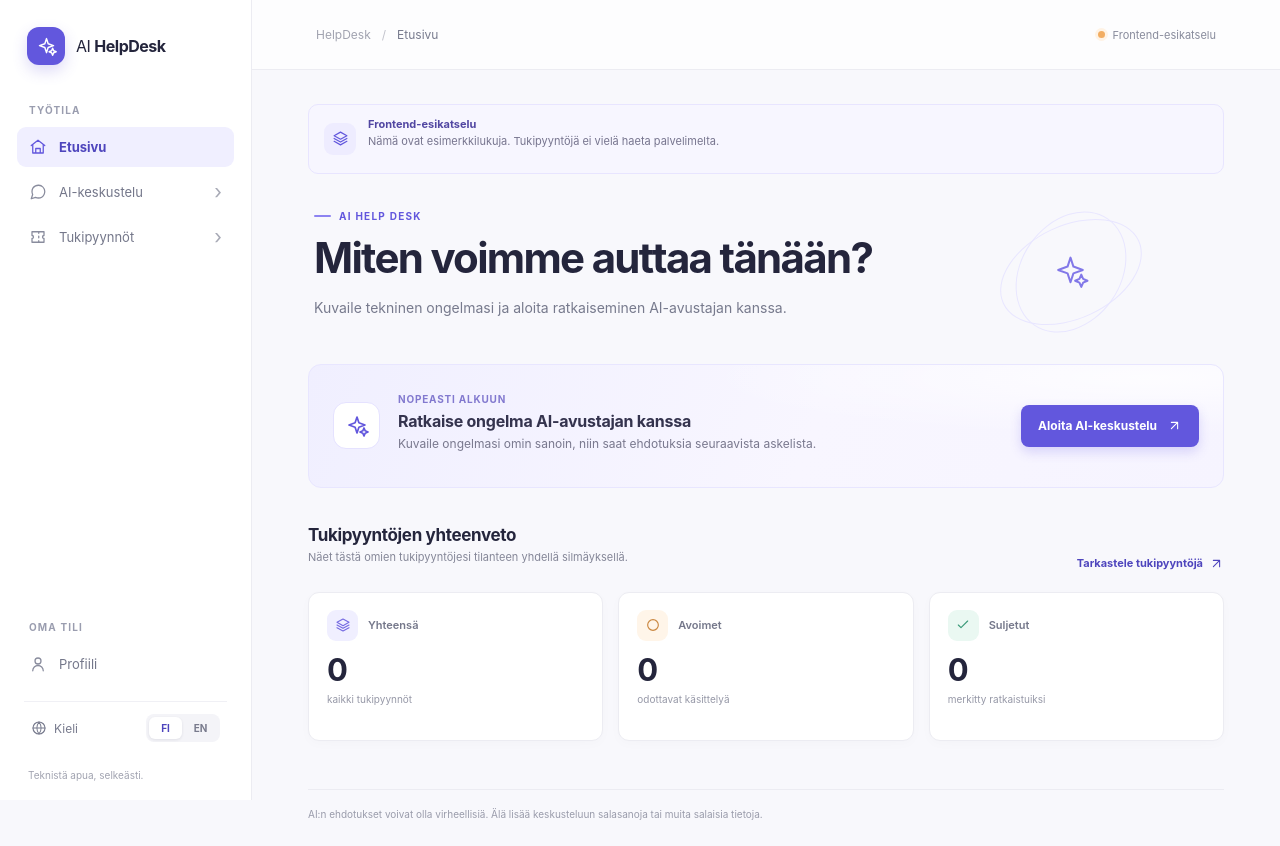
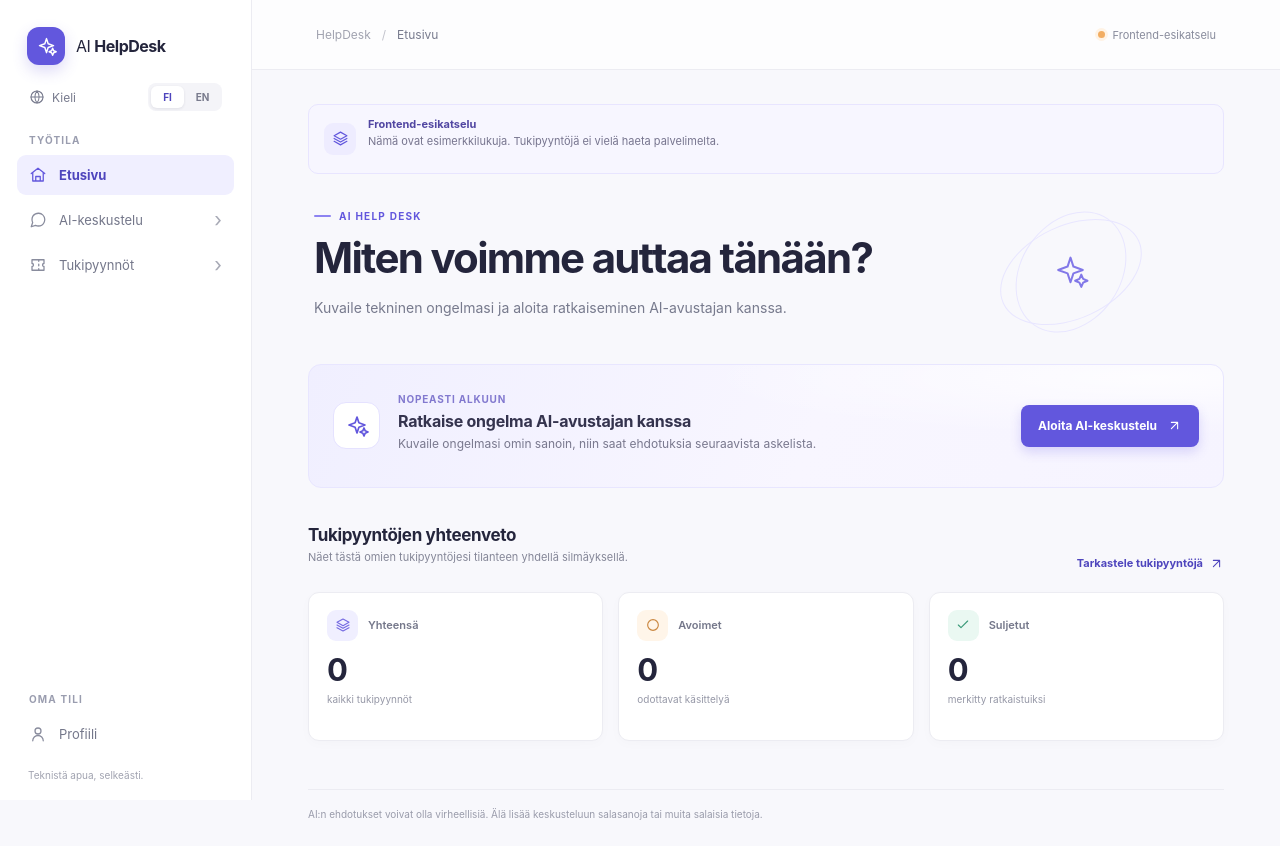
Before and after one commit to ScoderKu/AI-HelpDesk, a React (Vite) app in the folder frontend/: page / in a window 1280 px wide. Built offline with nearby package versions, Linux system fonts and the light colour scheme.

Commit message:
edit some UI features of inx

```diff
--- a/frontend/src/App.css
+++ b/frontend/src/App.css
@@ -59,7 +59,7 @@
 }
 
 .sidebar-section-label {
-  margin: 39px 12px 11px;
+  margin: 18px 12px 9px;
   color: #9a9daf;
   font-size: 10px;
   font-weight: 750;
@@ -130,9 +130,8 @@
   align-items: center;
   justify-content: space-between;
   gap: 8px;
-  margin: 17px 7px 0;
-  padding: 12px 7px;
-  border-top: 1px solid #f0f0f5;
+  margin: 13px 0 0;
+  padding: 5px 12px;
 }
 
 .language-label {
--- a/frontend/src/App.tsx
+++ b/frontend/src/App.tsx
@@ -130,6 +130,28 @@ function App() {
           <span className="brand-name">AI <strong>HelpDesk</strong></span>
         </a>
 
+        <div className="sidebar-language">
+            <span className="language-label"><Icon name="globe" />{text.language}</span>
+            <div className="language-switch" role="group" aria-label={text.language}>
+              <button
+                aria-pressed={language === 'fi'}
+                className={language === 'fi' ? 'selected' : ''}
+                onClick={() => changeLanguage('fi')}
+                type="button"
+              >
+                FI
+              </button>
+              <button
+                aria-pressed={language === 'en'}
+                className={language === 'en' ? 'selected' : ''}
+                onClick={() => changeLanguage('en')}
+                type="button"
+              >
+                EN
+              </button>
+            </div>
+          </div>
+
         <div className="sidebar-section-label">{text.workspace}</div>
         <nav className="main-nav" aria-label={text.workspace}>
           <a className="nav-link active" href="#home" aria-current="page">
@@ -154,27 +176,6 @@ function App() {
             <Icon name="user" />
             <span>{text.profile}</span>
           </button>
-          <div className="sidebar-language">
-            <span className="language-label"><Icon name="globe" />{text.language}</span>
-            <div className="language-switch" role="group" aria-label={text.language}>
-              <button
-                aria-pressed={language === 'fi'}
-                className={language === 'fi' ? 'selected' : ''}
-                onClick={() => changeLanguage('fi')}
-                type="button"
-              >
-                FI
-              </button>
-              <button
-                aria-pressed={language === 'en'}
-                className={language === 'en' ? 'selected' : ''}
-                onClick={() => changeLanguage('en')}
-                type="button"
-              >
-                EN
-              </button>
-            </div>
-          </div>
         </div>
         <div className="sidebar-brand-note">Teknistä apua, selkeästi.</div>
       </aside>
```
